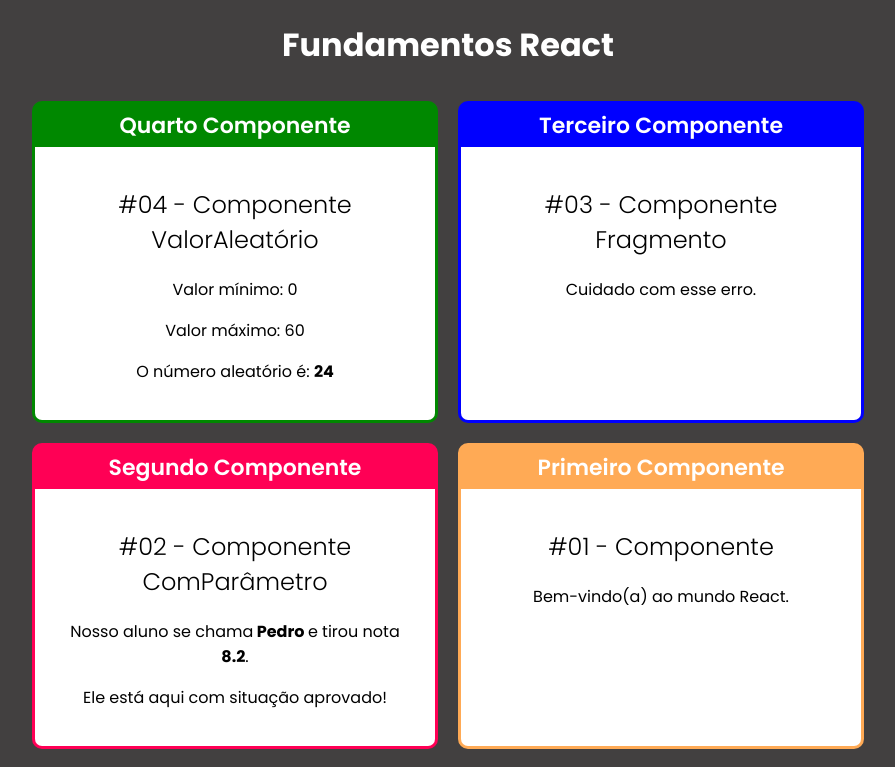
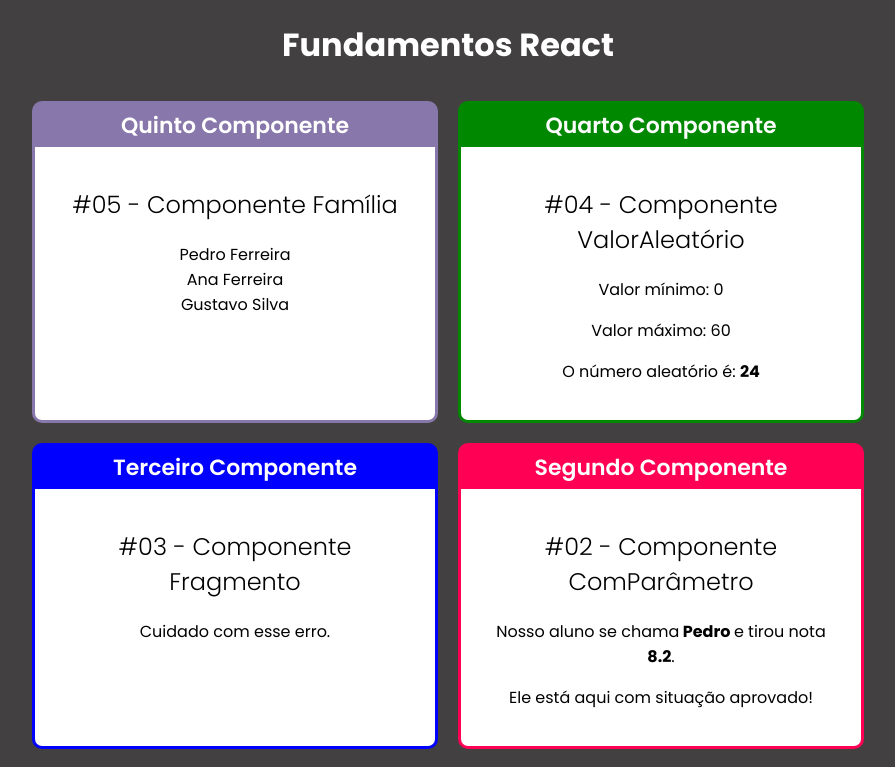
Before and after one commit to barbaracalderon/fundamentos-react, a React (Create React App) app: page / in a window 1280 px wide. Shown: the top 767 px of the page, without its empty margins (192-1087 px from the left). Built offline with nearby package versions, Linux system fonts and the light colour scheme.

Commit message:
Created card for Family members and Family

```diff
--- a/src/App.jsx
+++ b/src/App.jsx
@@ -5,11 +5,15 @@
 import Fragmento from "./components/basicos/Fragmento";
 import Aleatorio from "./components/basicos/Aleatorio";
 import Card from "./components/layout/Card";
+import Familia from "./components/basicos/Familia"
 
 export default () =>
     <div id="App">
         <h1>Fundamentos React</h1>
         <div className="Cards">
+            <Card titulo="Quinto Componente" color="#87A">
+                <Familia sobrenome="Ferreira" />
+            </Card>
             <Card titulo="Quarto Componente" color="#080">
                 <Aleatorio
                     valorMin={0}
--- /dev/null
+++ b/src/components/basicos/Familia.jsx
@@ -0,0 +1,13 @@
+import React from 'react'
+import FamiliaMembro from "./FamiliaMembro"
+
+export default props => {
+    return (
+        <div>
+            <h2>#05 - Componente Família</h2>
+            <FamiliaMembro nome="Pedro" sobrenome={props.sobrenome} />
+            <FamiliaMembro nome="Ana" {...props}/>
+            <FamiliaMembro nome="Gustavo" sobrenome="Silva"/>
+        </div>
+    )
+}
--- /dev/null
+++ b/src/components/basicos/FamiliaMembro.jsx
@@ -0,0 +1,9 @@
+import React from 'react'
+
+export default props => {
+    return (
+        <div>
+            { props.nome } { props.sobrenome }
+        </div>
+    )
+}
```
